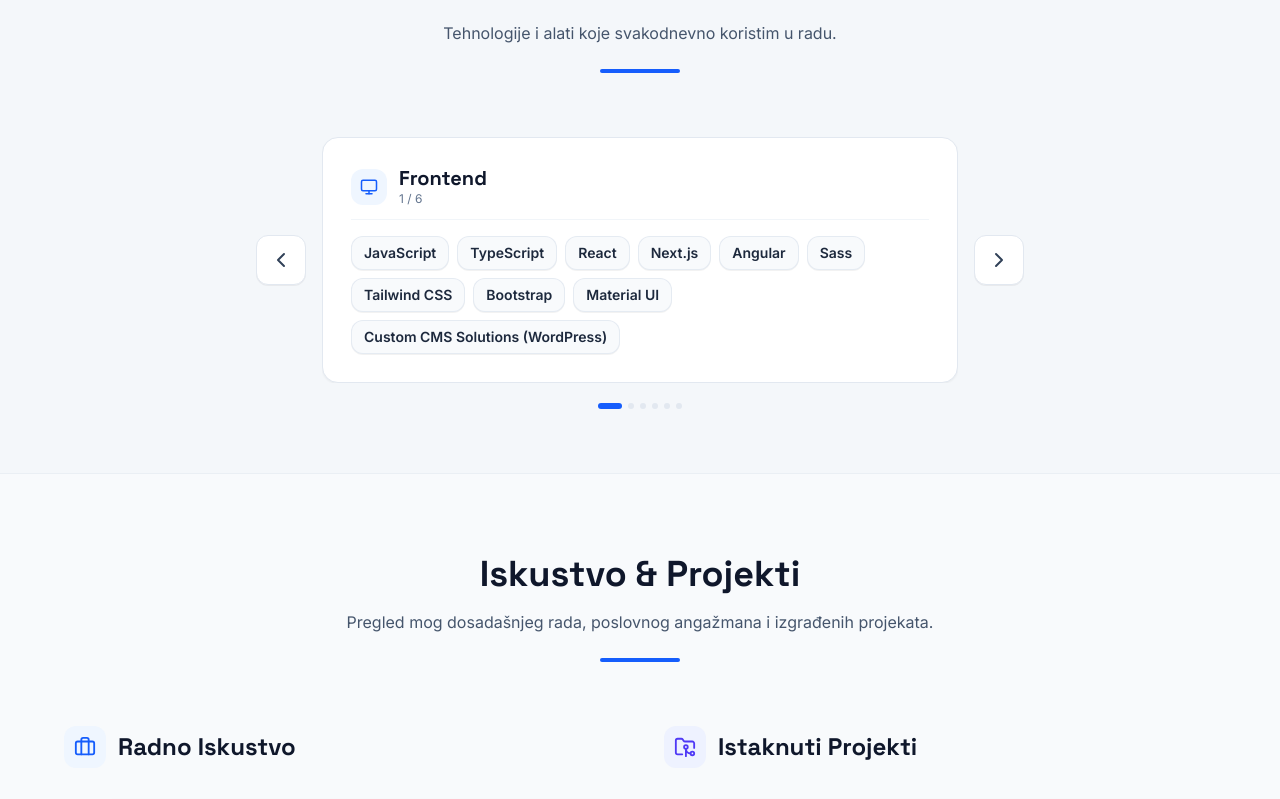
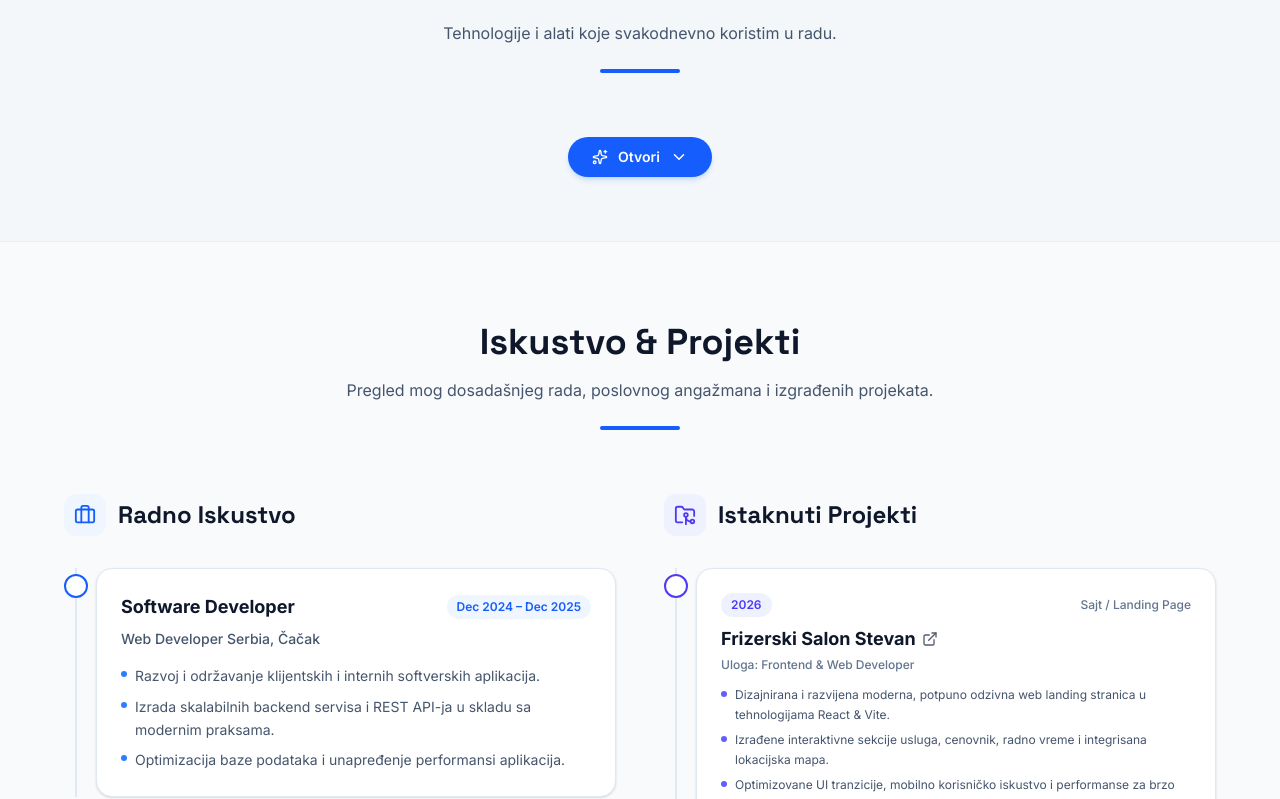
Before and after one commit to Strahinja-Sretenovic/Portfolio, a React (Vite) app: page / in a window 1280 px wide. Shown: the part 1621-2420 px from the top of the page. Built offline with nearby package versions, Linux system fonts and the light colour scheme.

Commit message:
feat(skills): add toggle functionality to skills section
Introduce a collapsible view for the skills section to improve layout management and user engagement using an interactive toggle button.

```diff
--- a/src/components/Skills.tsx
+++ b/src/components/Skills.tsx
@@ -9,13 +9,17 @@ import {
   Activity,
   ShieldCheck,
   ChevronLeft,
-  ChevronRight
+  ChevronRight,
+  ChevronDown,
+  ChevronUp,
+  Sparkles
 } from "lucide-react";
 import { useLanguage } from "../context/LanguageContext";
 
 export function Skills() {
   const { language } = useLanguage();
   const isSr = language === "sr";
+  const [isOpen, setIsOpen] = useState(false);
   const [currentIndex, setCurrentIndex] = useState(0);
   const [direction, setDirection] = useState<"left" | "right">("right");
 
@@ -89,12 +93,42 @@ export function Skills() {
           subtitle={isSr ? "Tehnologije i alati koje svakodnevno koristim u radu." : "My primary stack and tools."}
         />
 
+        {/* Toggle Open/Close Button */}
+        <div className="mt-6 flex justify-center">
+          <motion.button
+            whileHover={{ scale: 1.04, y: -2 }}
+            whileTap={{ scale: 0.96 }}
+            onClick={() => setIsOpen(!isOpen)}
+            className="inline-flex items-center gap-2.5 px-6 py-2.5 rounded-full bg-blue-600 hover:bg-blue-700 text-white font-semibold text-sm shadow-md shadow-blue-500/20 transition-all cursor-pointer"
+          >
+            <Sparkles size={16} />
+            <span>{isOpen ? (isSr ? "Zatvori" : "Close") : (isSr ? "Otvori" : "Open")}</span>
+            <motion.div
+              animate={{ rotate: isOpen ? 180 : 0 }}
+              transition={{ duration: 0.3 }}
+            >
+              <ChevronDown size={18} />
+            </motion.div>
+          </motion.button>
+        </div>
+
+        {/* Collapsible Skills Content */}
+        <AnimatePresence>
+          {isOpen && (
+            <motion.div
+              initial={{ opacity: 0, height: 0 }}
+              animate={{ opacity: 1, height: "auto" }}
+              exit={{ opacity: 0, height: 0 }}
+              transition={{ duration: 0.4, ease: [0.21, 0.47, 0.32, 0.98] }}
+              className="overflow-hidden"
+            >
+              <div className="pt-8">
                 {/* Compact Card Slider with Side Arrow Navigation */}
-        <div className="mt-8 relative flex items-center gap-2 sm:gap-4">
+                <div className="relative flex items-center gap-2 sm:gap-4">
                   {/* Left Arrow Button */}
                   <button
                     onClick={handlePrev}
-            className="shrink-0 p-2 sm:p-3 rounded-xl bg-white dark:bg-[#151515] border border-slate-200 dark:border-white/10 text-slate-700 dark:text-slate-300 hover:bg-blue-600 hover:text-white hover:border-blue-600 dark:hover:bg-blue-600 dark:hover:text-white transition-all shadow-2xs active:scale-95"
+                    className="shrink-0 p-2 sm:p-3 rounded-xl bg-white dark:bg-[#151515] border border-slate-200 dark:border-white/10 text-slate-700 dark:text-slate-300 hover:bg-blue-600 hover:text-white hover:border-blue-600 dark:hover:bg-blue-600 dark:hover:text-white transition-all shadow-2xs active:scale-95 cursor-pointer"
                     aria-label={isSr ? "Prethodno" : "Previous"}
                   >
                     <ChevronLeft className="w-5 h-5 sm:w-6 sm:h-6" />
@@ -148,7 +182,7 @@ export function Skills() {
                   {/* Right Arrow Button */}
                   <button
                     onClick={handleNext}
-            className="shrink-0 p-2 sm:p-3 rounded-xl bg-white dark:bg-[#151515] border border-slate-200 dark:border-white/10 text-slate-700 dark:text-slate-300 hover:bg-blue-600 hover:text-white hover:border-blue-600 dark:hover:bg-blue-600 dark:hover:text-white transition-all shadow-2xs active:scale-95"
+                    className="shrink-0 p-2 sm:p-3 rounded-xl bg-white dark:bg-[#151515] border border-slate-200 dark:border-white/10 text-slate-700 dark:text-slate-300 hover:bg-blue-600 hover:text-white hover:border-blue-600 dark:hover:bg-blue-600 dark:hover:text-white transition-all shadow-2xs active:scale-95 cursor-pointer"
                     aria-label={isSr ? "Sledeće" : "Next"}
                   >
                     <ChevronRight className="w-5 h-5 sm:w-6 sm:h-6" />
@@ -164,13 +198,30 @@ export function Skills() {
                         setDirection(i > currentIndex ? "right" : "left");
                         setCurrentIndex(i);
                       }}
-              className={`h-1.5 rounded-full transition-all duration-300 ${
+                      className={`h-1.5 rounded-full transition-all duration-300 cursor-pointer ${
                         i === currentIndex ? "w-6 bg-blue-600" : "w-1.5 bg-slate-200 dark:bg-white/10 hover:bg-slate-400"
                       }`}
                       aria-label={`Go to item ${i + 1}`}
                     />
                   ))}
                 </div>
+
+                {/* Bottom Close Button */}
+                <div className="mt-6 flex justify-center">
+                  <motion.button
+                    whileHover={{ scale: 1.03 }}
+                    whileTap={{ scale: 0.97 }}
+                    onClick={() => setIsOpen(false)}
+                    className="inline-flex items-center gap-1.5 px-4 py-2 rounded-xl bg-slate-200/80 dark:bg-white/10 hover:bg-slate-300 dark:hover:bg-white/15 text-slate-700 dark:text-slate-200 font-medium text-xs transition-colors cursor-pointer"
+                  >
+                    <ChevronUp size={16} />
+                    <span>{isSr ? "Zatvori" : "Close"}</span>
+                  </motion.button>
+                </div>
+              </div>
+            </motion.div>
+          )}
+        </AnimatePresence>
       </div>
     </section>
   );
```
Lines whose indentation alone changed are shown as unchanged.
